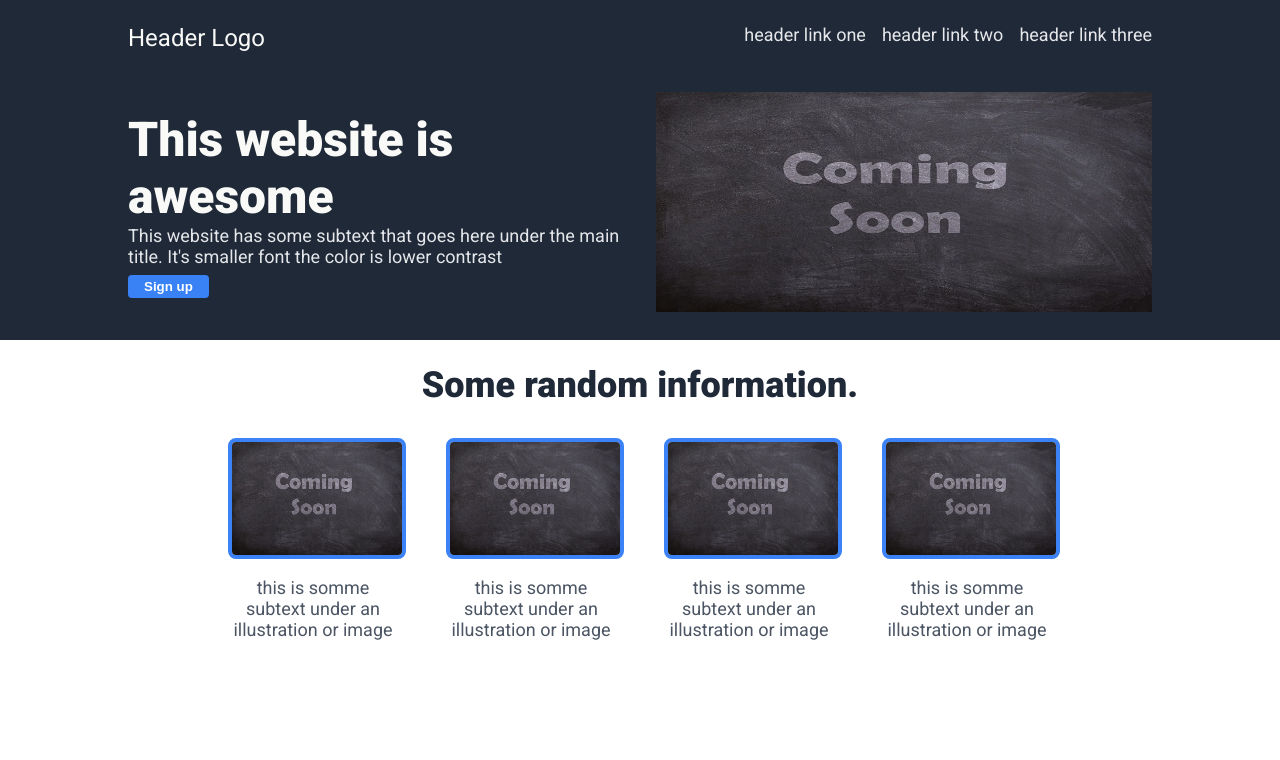
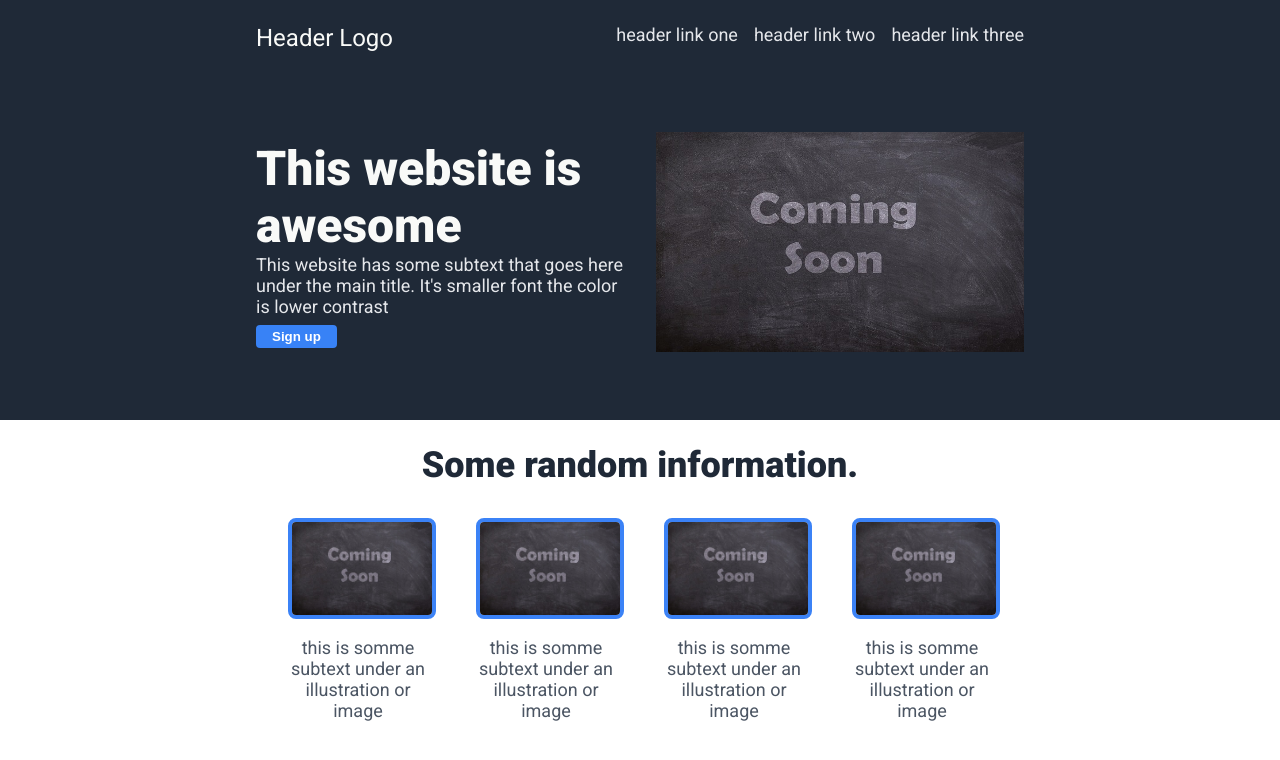
Before and after one commit to ablzh/odin-project-landing-page, a plain HTML site: page index.html in a window 1280 px wide. Drawn offline with Linux system fonts and the light colour scheme.

Commit message:
style: adjust margins and paddings for sections and elements

```diff
--- a/index.html
+++ b/index.html
@@ -43,7 +43,7 @@
           <img
             src="static/img/placeholder.jpg"
             alt="this is a placeholder for an image"
-            width=100%
+            width="100%"
           />
           <p>this is somme subtext under an illustration or image</p>
         </div>
@@ -51,8 +51,7 @@
           <img
             src="static/img/placeholder.jpg"
             alt="this is a placeholder for an image"
-                        width=100%
-
+            width="100%"
           />
           <p>this is somme subtext under an illustration or image</p>
         </div>
@@ -60,8 +59,7 @@
           <img
             src="static/img/placeholder.jpg"
             alt="this is a placeholder for an image"
-                        width=100%
-
+            width="100%"
           />
           <p>this is somme subtext under an illustration or image</p>
         </div>
@@ -69,8 +67,7 @@
           <img
             src="static/img/placeholder.jpg"
             alt="this is a placeholder for an image"
-                        width=100%
-
+            width="100%"
           />
           <p>this is somme subtext under an illustration or image</p>
         </div>
--- a/static/css/style.css
+++ b/static/css/style.css
@@ -5,7 +5,7 @@ body {
 
 /* header */
 header {
-  padding: 24px 128px;
+  padding: 24px 256px;
   margin: -8px;
   background-color: #1f2937;
   display: flex;
@@ -37,7 +37,7 @@ header a,
 
 /* hero */
 .hero {
-  padding: 24px 128px;
+  padding: 64px 256px;
   background-color: #1f2937;
   margin: -8px;
   display: flex;
@@ -93,7 +93,7 @@ header a,
   flex-direction: column;
   justify-content: space-evenly;
   align-items: center;
-  margin: 32px 220px;
+  margin: 32px 256px;
 }
 
 .info .title h2 {
@@ -111,6 +111,7 @@ header a,
   font-size: 18px;
   color: #4b5563ff;
   gap: 48px;
+  padding: 0px 24px;
 }
 
 .img-block {
```
